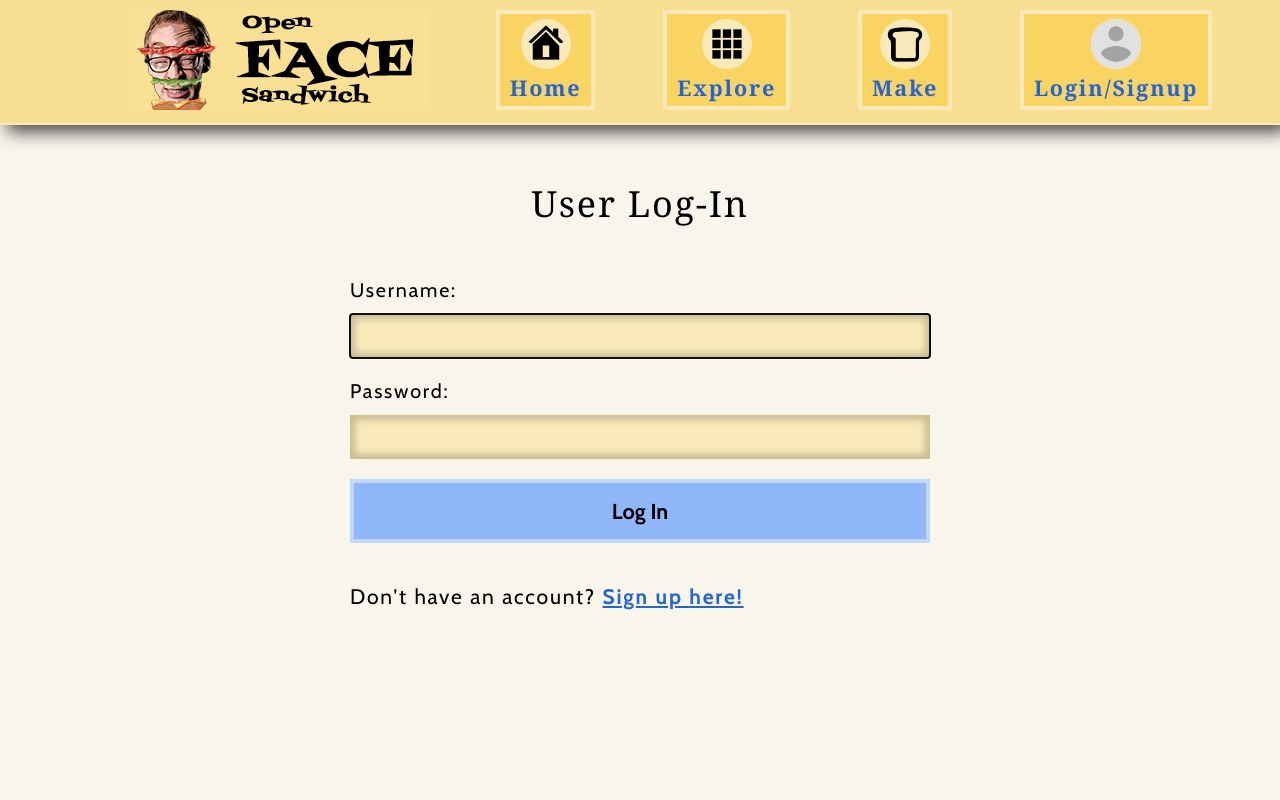
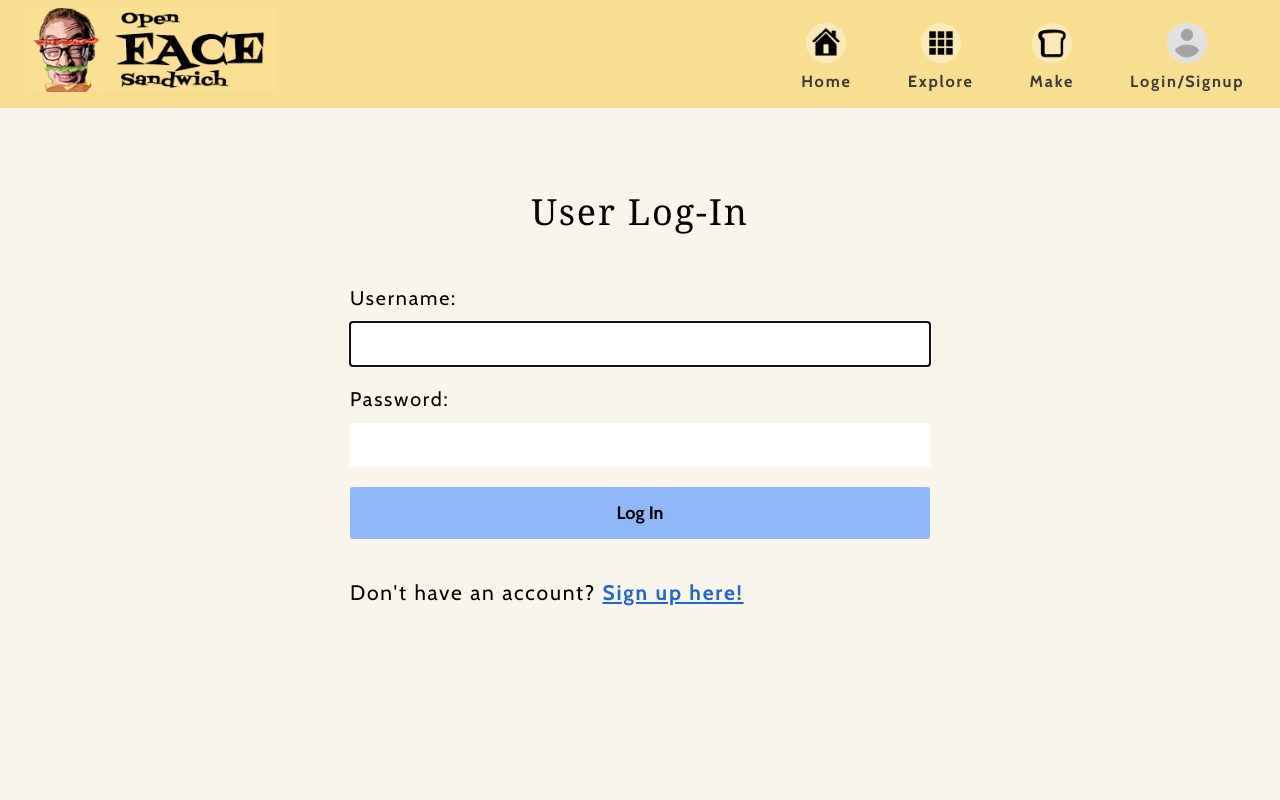
Before and after one commit to fraserpage/Open-Face-Sandwich-App, a Django app: page /accounts/login/ in a window 1280 px wide. Run offline with Django 3.2, Linux system fonts and the light colour scheme; some web fonts are replaced.

Commit message:
add style suggestions

```diff
--- a/main_app/static/css/open_face.css
+++ b/main_app/static/css/open_face.css
@@ -7,15 +7,12 @@
   --color-lighter-blue: rgb(193, 215, 252);
   --color-darker-blue: rgb(33, 101, 220);
   --color-off-white: rgb(248, 245, 235);
-  --box-shadow-bottom-right: 7px 7px 16px 0 rgba(0,0,0,0.7);
+  --box-shadow-bottom-right: 3px 3px 10px #00000054;
   --box-shadow-top: 0 -5px 16px 0 rgba(0,0,0,0.7);
   --box-shadow-inset: inset 0px 0px 7px 5px rgba(0,0,0,0.2);
-
   --main-text-color: #000;
-
   --main-font-family: 'Cabin', 'Lucida Sans', 'Lucida Sans Regular', 'Lucida Grande', 'Lucida Sans Unicode', Geneva, Verdana, sans-serif;
   --secondary-font-family: 'Fontdiner Swanky', Georgia, 'Times New Roman', Times, serif;
-
   --link-color-1: var(--color-darker-blue);
   --link-color-2: var(--color-darker-yellow);
   --link-color-3: var(--color-lighter-yellow);
@@ -24,7 +21,6 @@
   --button-bg-color: var(--color-light-blue);
   --button-hover-color: var(--color-main-yellow);
   --dropdown-bg-color: var(--color-main-yellow);
-
   --body-bg: var(--color-off-white);
   --header-footer-bg: var(--color-main-yellow);
   --main-bg: none;
@@ -103,7 +99,6 @@ main {
 
 header#site-header {
   min-height: 50px;
-  border-bottom: 6px var(--color-lighter-yellow) solid;
   padding: 10px 0;
 }
 
@@ -130,6 +125,7 @@ section {
 
 article {
   width: 98%;
+  max-width: 40em;
   margin: 0 auto;
   padding: 20px;
 }
@@ -178,14 +174,26 @@ p {
   margin: 20px 0;
 }
 
-button {
-  padding: 5px;
-  font-size: 1.2rem;
+button, .button {
+  padding: 0.5em 0.75em;
+  font-size: 1rem;
   font-weight: bold;
   font-family: var(--main-font-family);
   background: var(--button-bg-color);
   margin-bottom: 20px;
-  border: 4px var(--color-lighter-blue) solid;
+  border: none;
+  border-radius: 3px;
+  transition: all .2s;
+  color:black;
+  display: inline-block;
+}
+
+button:hover,
+.button:hover {
+  cursor: pointer;
+  box-shadow: var(--box-shadow-bottom-right);
+  text-decoration:none;
+  color:black;
 }
 
 button:active {
@@ -219,8 +227,7 @@ textarea {
 input,
 textarea {
   margin: 10px 0 20px 0;
-  background-color: var(--color-lighter-yellow);
-  box-shadow: var(--box-shadow-inset);
+  background-color: white;
   border: none;
 }
 
@@ -229,6 +236,7 @@ input,
 textarea {
   width: 100%;
   padding: 10px;
+  border-radius: 3px;
 }
 
 button.form-submit,
@@ -299,23 +307,16 @@ nav#mobile-menua.nav-item:hover {
   color: var(--link-color-1);
 }
 
-a.nav-item:active {
-  background-color: var(--color-lighter-yellow);
-}
+
 
 /*************** MEDIA QUERIES - LARGER SCREEN SIZES ***************/
 
 @media screen and (min-width: 750px) {
   /*************** MAIN PAGE ELEMENTS ***************/
   header#site-header {
-    position: fixed;
-    left: 0;
-    right: 0;
-    top: 0;
-    padding-bottom: 20px;
-    height: 125px;
-    border-bottom: 2px var(--color-lighter-yellow) solid;
-    box-shadow: var(--box-shadow-bottom-right);
+    height: 108px;
+    display: flex;
+    align-items: center;
   }
 
   footer#site-footer {
@@ -323,30 +324,26 @@ a.nav-item:active {
   }
 
   main {
-    padding: 170px 20px 20px 20px;
-  }
-
-  article {
-    width: 50%;
+    padding: 70px 20px 20px 20px;
   }
 
   a#app-logo {
-    margin-left: 10%;
+    margin-left: 2vw;
   }
 
   a#app-logo img {
-    width: 300px;
-    height: 100px;
+    width: 250px;
   }
-
 
   nav#desktop-tablet-menu {
     display: flex;
     flex-direction: row;
-    justify-content: space-evenly;
+    justify-content: flex-end;
     align-items: baseline;
     height: 100%;
     width: 80%;
+    gap: 2rem;
+    margin-right: 2vw;
   }
 
   nav#mobile-menu {
@@ -356,8 +353,9 @@ a.nav-item:active {
 
   div.dropdown a,
   a.nav-item {
-    font-size: 1.2rem;
-    font-family: var(--secondary-font-family);
+    font-size: 0.9rem;
+    font-family: var(--main-font-family);
+    color: #3a3a3a;
   }
 
   div.dropdown,
@@ -367,15 +365,15 @@ a.nav-item:active {
     flex-direction: column;
     justify-content: center;
     align-items: center;
-    background-color: var(--color-darker-yellow);
-    padding: 5px 10px;
-    border: 4px var(--color-lighter-yellow) solid;
+    /* background-color: var(--color-darker-yellow); */
+    padding: 13px 10px 0;
+    /* border: 4px var(--color-lighter-yellow) solid; */
   }
 
  img.profile-img-nav,
  a.nav-item img {
     display: block;
-    width: 50px;
+    width: 40px;
     border-radius: 100%;
     margin-bottom: 5px;
   }
@@ -383,12 +381,21 @@ a.nav-item:active {
 
   a.nav-item img {
     background-color: var(--color-lighter-yellow);
+    transition: background-color 0.2s;
+  }
+
+  a.nav-item:hover img {
+    text-decoration: none;
+    color: black;
+    box-shadow: 0 0 0 3px black;
+  }
+
+  a.nav-item:active img{
+    background-color: var(--color-darker-yellow);
   }
 
   a.nav-item:hover {
-    box-shadow: var(--box-shadow-bottom-right);
     text-decoration: none;
-    color: var(--link-color-1);
   }
 
   div.dropdown:hover {
@@ -434,13 +441,6 @@ a.nav-item:active {
     color: var(--link-hover-color-1);
   }
 
-  button:hover {
-    cursor: pointer;
-    padding: 5px;
-    font-weight: bold;
-    box-shadow: var(--box-shadow-bottom-right);
-  }
-
   img#user-profile-img {
     width: 200px;
     float: left;
```
